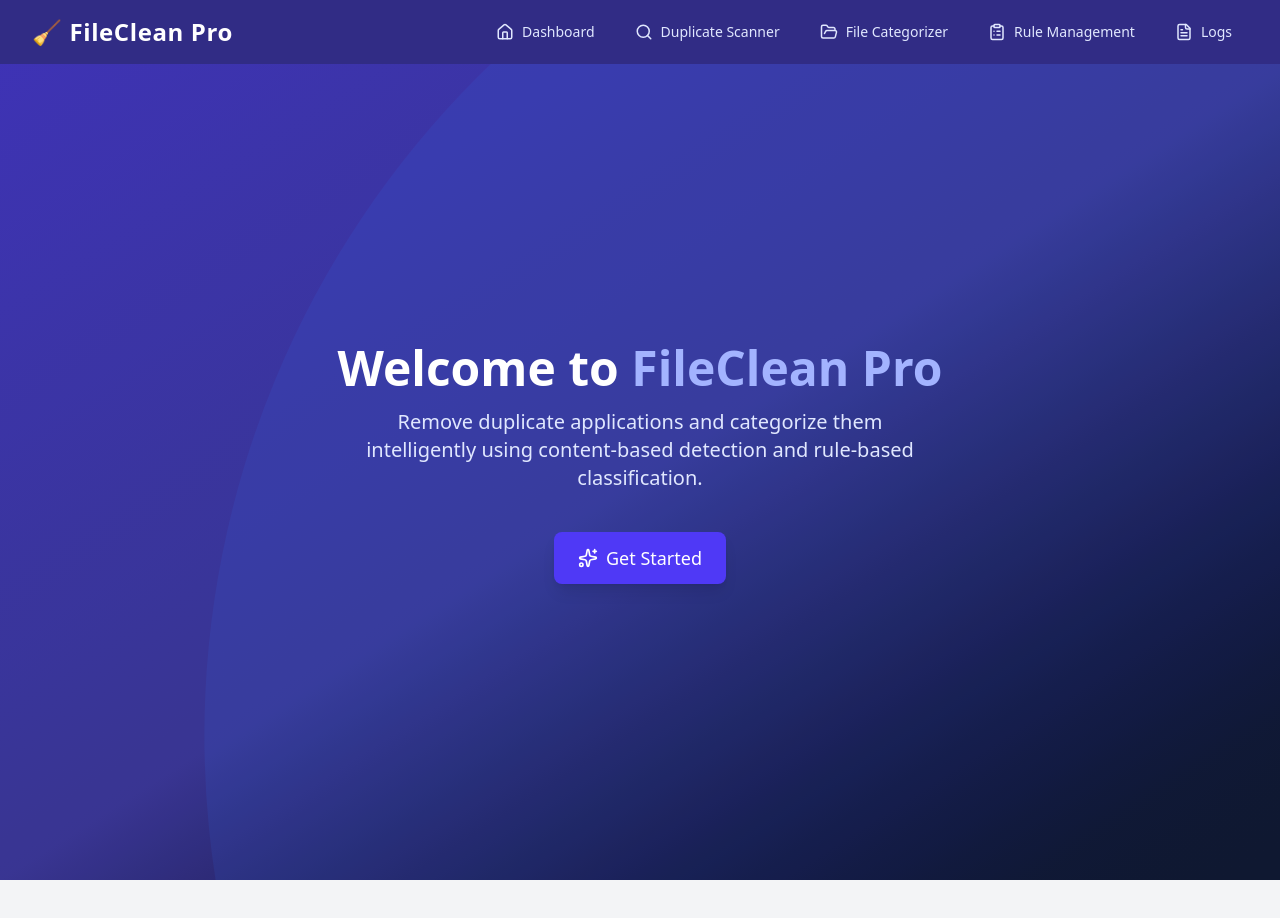
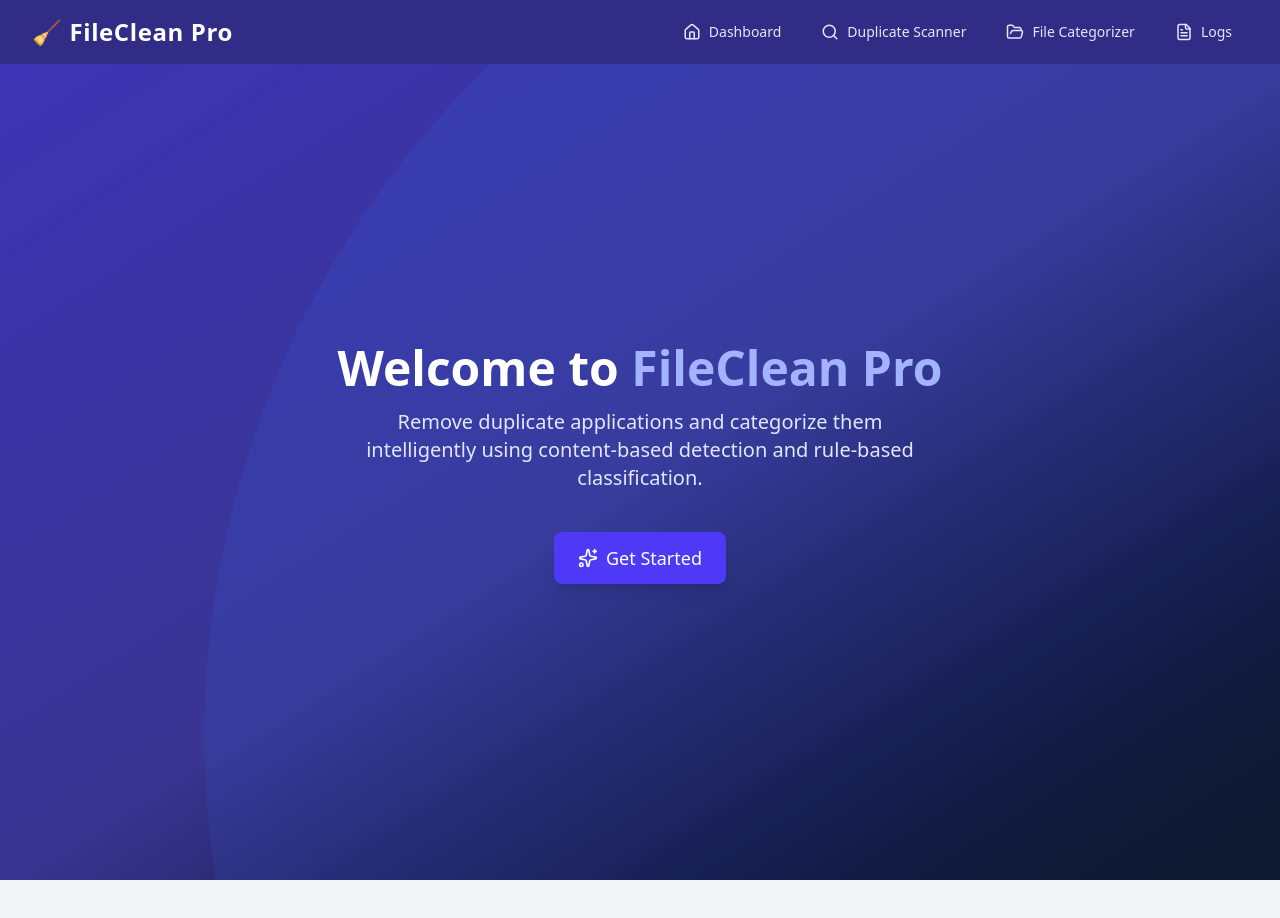
Before and after one commit to DipankurSaikia/file-cleaner, a React (Vite) app: page / in a window 1280 px wide. Shown: the top 918 px of the page. Built offline with nearby package versions, Linux system fonts and the light colour scheme; the HTML template or start-up script is replaced by a standard one.

Commit message:
removed navbar

```diff
--- a/src/components/LogViewer.jsx
+++ b/src/components/LogViewer.jsx
@@ -186,7 +186,7 @@ export default function LogViewer() {
                     transition={{ duration: 0.2, delay: index * 0.05 }}
                   >
                     <td className="px-6 py-4 text-gray-500 whitespace-nowrap">
-                      {new Date(log.timestamp).toLocaleString()}
+                      {new Date(log.timestamp).toString()}
                     </td>
                     <td className="px-6 py-4">
                       <span
--- a/src/components/Navbar.jsx
+++ b/src/components/Navbar.jsx
@@ -25,12 +25,6 @@ export default function Navbar() {
       name: 'File Categorizer',
       path: '/categorize',
       icon: <FolderOpen size={18} />,
-    },
-    {
-      id: 'rules',
-      name: 'Rule Management',
-      path: '/rules',
-      icon: <ClipboardList size={18} />,
     },
     {
       id: 'logs',
```
